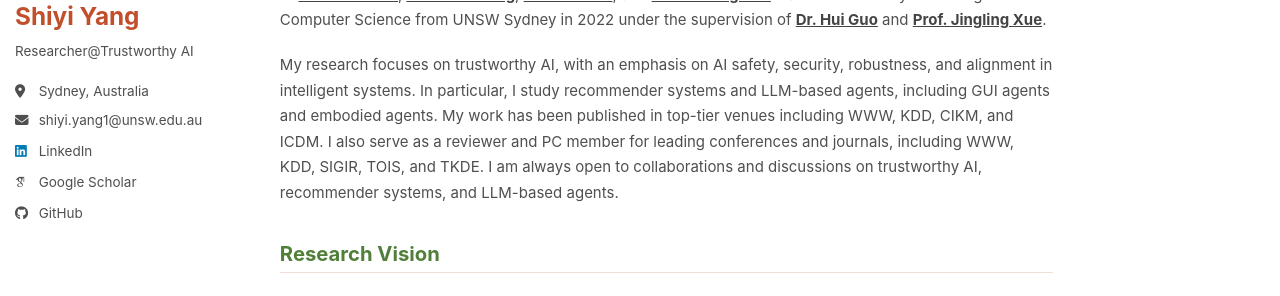
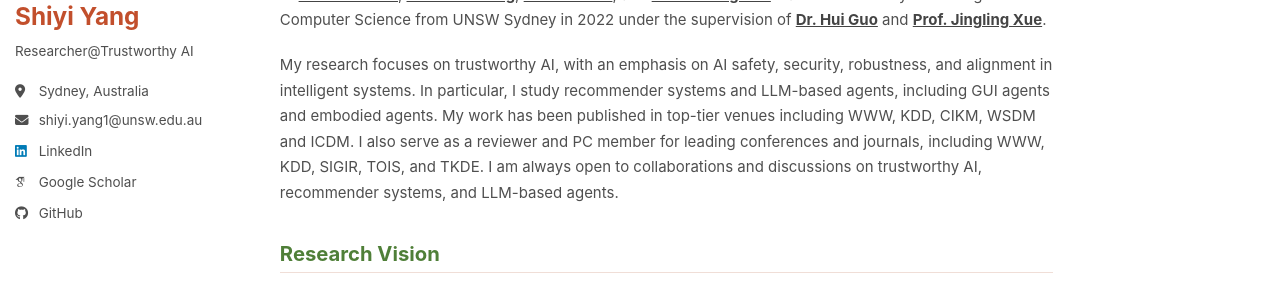
Before and after one commit to shiyiyang-ai/shiyiyang-ai.github.io, a Jekyll site: the page built from _pages/about.md, in a window 1280 px wide and 900 px high. Shown: the part 274-570 px from the top of the window. Built offline with Jekyll 4.4.1, drawn with Linux system fonts in a browser that asks for light colours; some web fonts are replaced; a script bundle is joined from its source files by our own code; library files that are not in the unit come from our copies.

Commit message:
Add WSDM to About Me venues

```diff
--- a/_pages/about.md
+++ b/_pages/about.md
@@ -9,7 +9,7 @@
 
 <div class="bio-intro">
   <p>Hi 👋, I am Shiyi Yang (Angela), a Postdoctoral Research Fellow in the School of Computer Science and Engineering at the <a href="https://www.unsw.edu.au">University of New South Wales (UNSW Sydney)</a>, working with <a href="https://www.linayao.com">Prof. Lina Yao</a>. Before that, I received my PhD degree in Computer Science from UNSW Sydney, supported by <a href="https://www.csiro.au/en/about/people/research-units/data61">Commonwealth Scientific and Industrial Research Organisation (CSIRO)’s Data61</a>, Australia, in 2026, under the supervision of <a href="https://www.linayao.com">Prof. Lina Yao</a>, <a href="https://people.csiro.au/w/c/Chen-Wang">Dr. Chen Wang</a>, <a href="https://people.csiro.au/X/S/Xiwei-Xu">Dr. Xiwei Xu</a>, and <a href="https://liming-zhu.org">Prof. Liming Zhu</a>. I also received my MPhil degree in Computer Science from UNSW Sydney in 2022 under the supervision of <a href="https://www.unsw.edu.au/staff/hui-guo">Dr. Hui Guo</a> and <a href="https://cgi.cse.unsw.edu.au/~jingling/">Prof. Jingling Xue</a>.</p>
-  <p>My research focuses on trustworthy AI, with an emphasis on AI safety, security, robustness, and alignment in intelligent systems. In particular, I study recommender systems and LLM-based agents, including GUI agents and embodied agents. My work has been published in top-tier venues including WWW, KDD, CIKM, and ICDM. I also serve as a reviewer and PC member for leading conferences and journals, including WWW, KDD, SIGIR, TOIS, and TKDE. I am always open to collaborations and discussions on trustworthy AI, recommender systems, and LLM-based agents.</p>
+  <p>My research focuses on trustworthy AI, with an emphasis on AI safety, security, robustness, and alignment in intelligent systems. In particular, I study recommender systems and LLM-based agents, including GUI agents and embodied agents. My work has been published in top-tier venues including WWW, KDD, CIKM, WSDM and ICDM. I also serve as a reviewer and PC member for leading conferences and journals, including WWW, KDD, SIGIR, TOIS, and TKDE. I am always open to collaborations and discussions on trustworthy AI, recommender systems, and LLM-based agents.</p>
 </div>
 
 ## Research Vision
```
